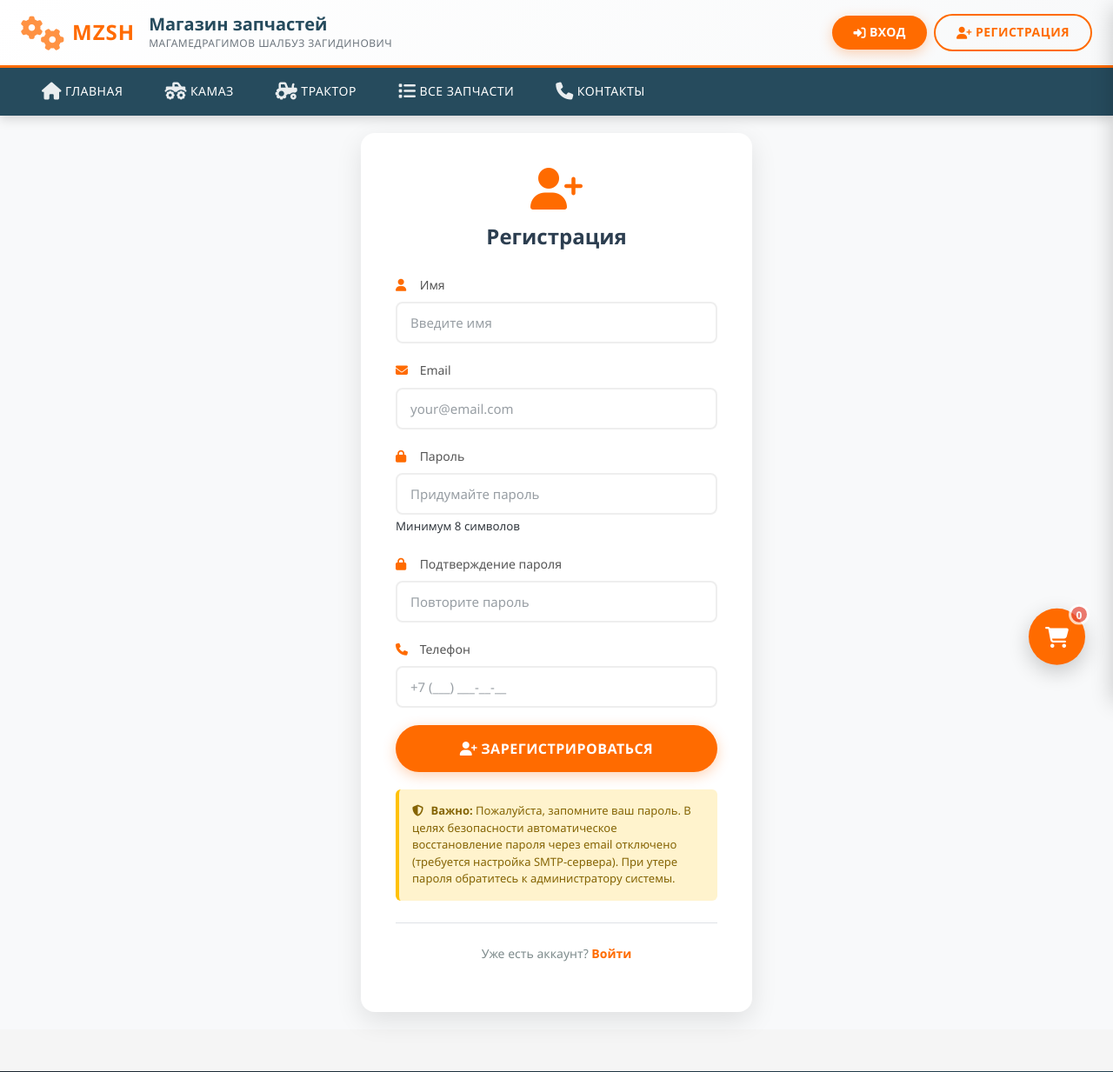
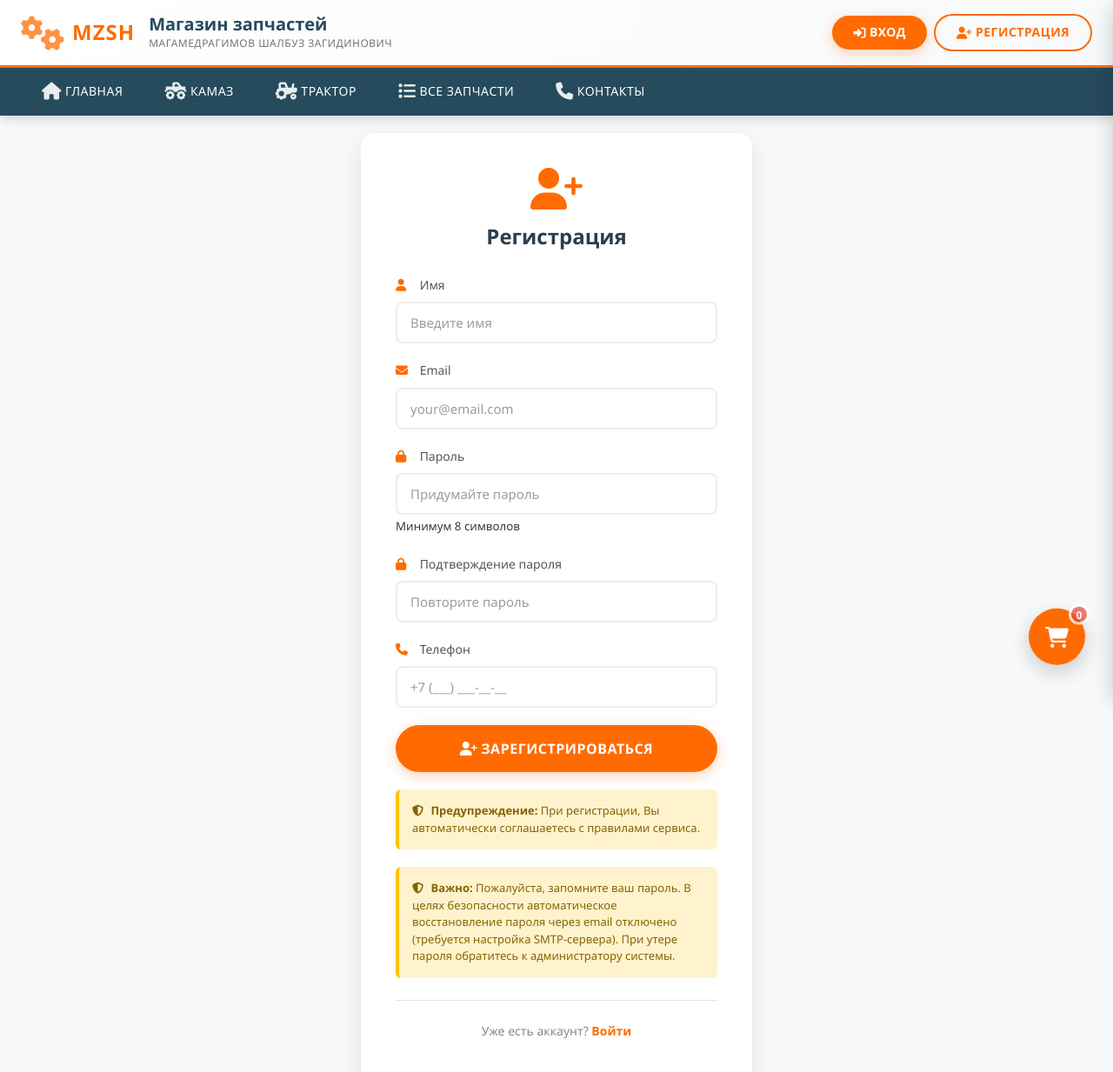
Before and after one commit to Zagidin/MAZ-Magazin, a Django app: page /register/ in a window 1280 px wide. Shown: the top 1233 px of the page at 87% size. Run offline with Django 5.2, Linux system fonts and the light colour scheme.

Commit message:
Zagidin - предупреждения при регистрации

```diff
--- a/templates/store/auth/register.html
+++ b/templates/store/auth/register.html
@@ -100,6 +100,12 @@
         </form>
 
         <!-- Блок безопасности -->
+
+        <div class="security-note">
+            <i class="fas fa-shield-alt"></i>
+            <strong>Предупреждение:</strong> При регистрации, Вы автоматически соглашаетесь с правилами сервиса.
+        </div>
+
         <div class="security-note">
             <i class="fas fa-shield-alt"></i>
             <strong>Важно:</strong> Пожалуйста, запомните ваш пароль.
```
Also changed, not shown: maz_store.sqlite3.
